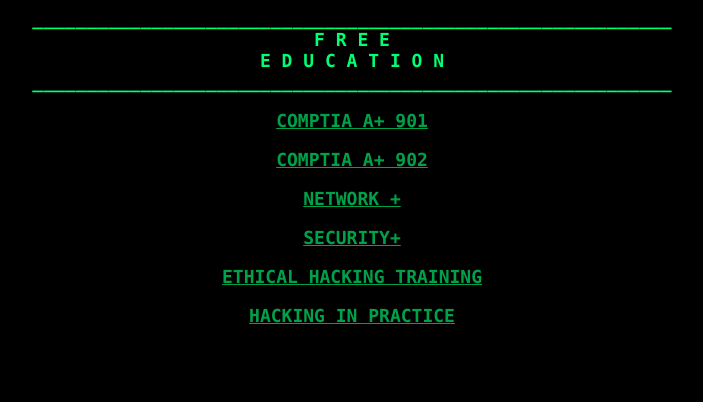
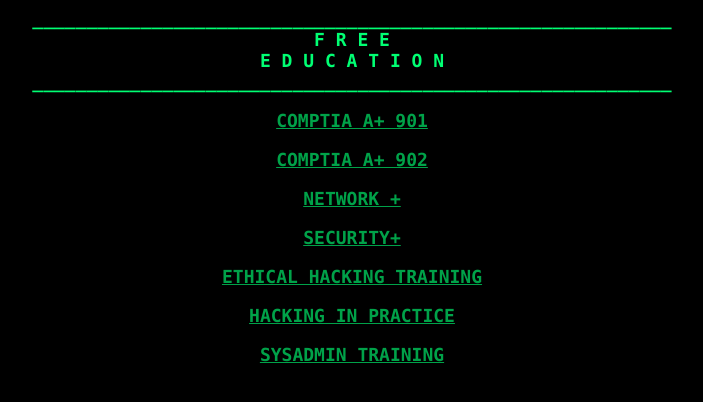
Before and after one commit to anonymouscomputerguide/anonymouscomputerguide.github.io, a plain HTML site: page education.html in a window 1280 px wide. Shown: the whole page, without its empty margins (288-991 px from the left). Drawn offline with Linux system fonts and the light colour scheme.

Commit message:
Update education.html

```diff
--- a/education.html
+++ b/education.html
@@ -32,4 +32,8 @@
     <p><a href="https://archive.org/details/hacking-in-practice-certified-ethical-hacking-mega-course">HACKING IN PRACTICE</a></p>
 </center>
 
+<center>
+    <p><a href="sysadmin.html">SYSADMIN TRAINING</a></p>
+</center>
+
 </h1>
```
